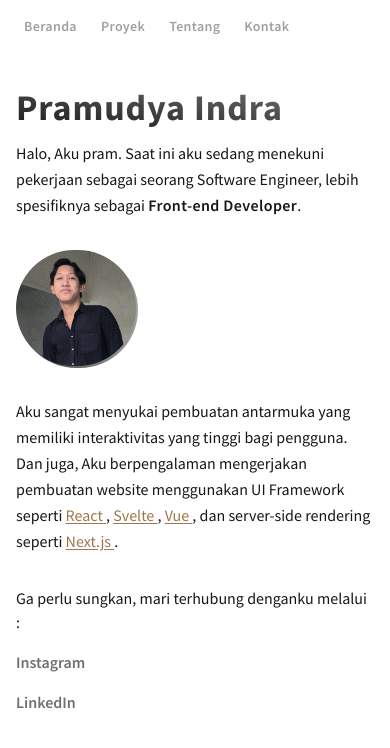
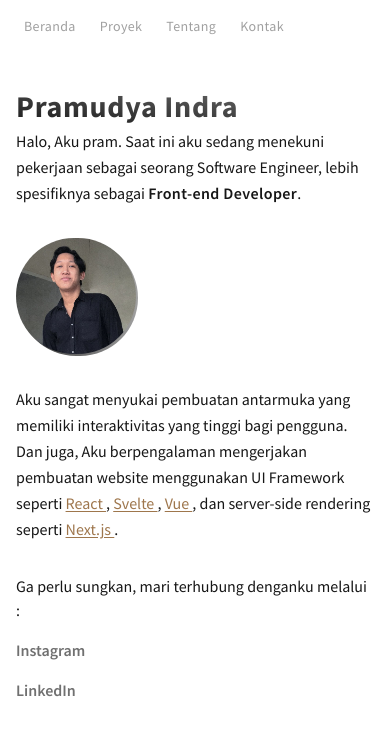
Before and after one commit to ipramudya/simple-porto, an Astro site: page /id in a window 390 px wide. Built offline with nearby package versions, Linux system fonts and the light colour scheme; Astro itself is replaced by a stand-in of ours; some icons are missing.

Commit message:
feat: font sizes & media queries

```diff
--- a/src/components/anchor-button.astro
+++ b/src/components/anchor-button.astro
@@ -44,8 +44,10 @@ const getActiveState = () => {
 >
     <span
         class={twMerge(
-            "text-sm group-hover:dark:text-dark-1 group-hover:text-dark-9 transition font-semibold tracking-wide",
-            getActiveState() ? "text-dark-12 dark:text-dark-1" : "text-dark-2 dark:text-dark-4"
+            "text-sm group-hover:dark:text-dark-1 group-hover:text-dark-9 transition tracking-wide",
+            getActiveState()
+                ? "text-dark-12 dark:text-dark-1 font-semibold"
+                : "text-dark-2 dark:text-dark-4 font-normal"
         )}
     >
         {label}
--- a/src/components/heading.astro
+++ b/src/components/heading.astro
@@ -1,5 +1,5 @@
 <h1
-    class="bg-gradient-to-tr from-dark-12 to-dark-3 bg-clip-text py-1 font-sans text-4xl font-bold tracking-wide text-transparent dark:bg-gradient-to-b dark:from-dark-1 dark:to-dark-2/80"
+    class="bg-gradient-to-tr from-dark-12 to-dark-3 bg-clip-text py-1 font-sans text-3xl font-bold tracking-wide text-transparent dark:bg-gradient-to-b dark:from-dark-1 dark:to-dark-2/80 md:text-4xl"
 >
     <slot />
 </h1>
--- a/src/pages/id/index.astro
+++ b/src/pages/id/index.astro
@@ -7,7 +7,7 @@ import Heading from "@components/heading.astro"
 ---
 
 <HomeLayout>
-    <div class="flex flex-col space-y-2">
+    <div class="flex flex-col md:space-y-1">
         <Heading>Pramudya Indra</Heading>
         <p class="leading-relaxed">
             Halo, Aku pram. Saat ini aku sedang menekuni pekerjaan sebagai seorang Software
```
